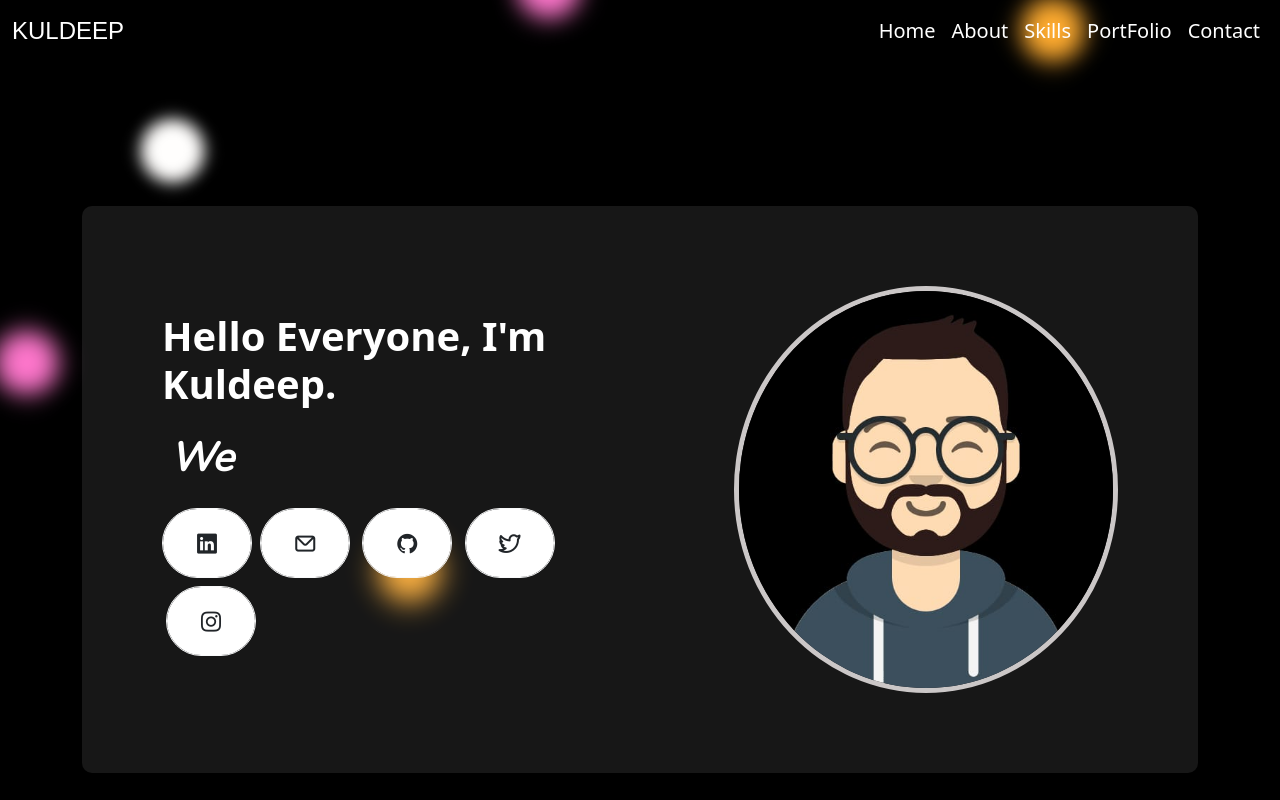
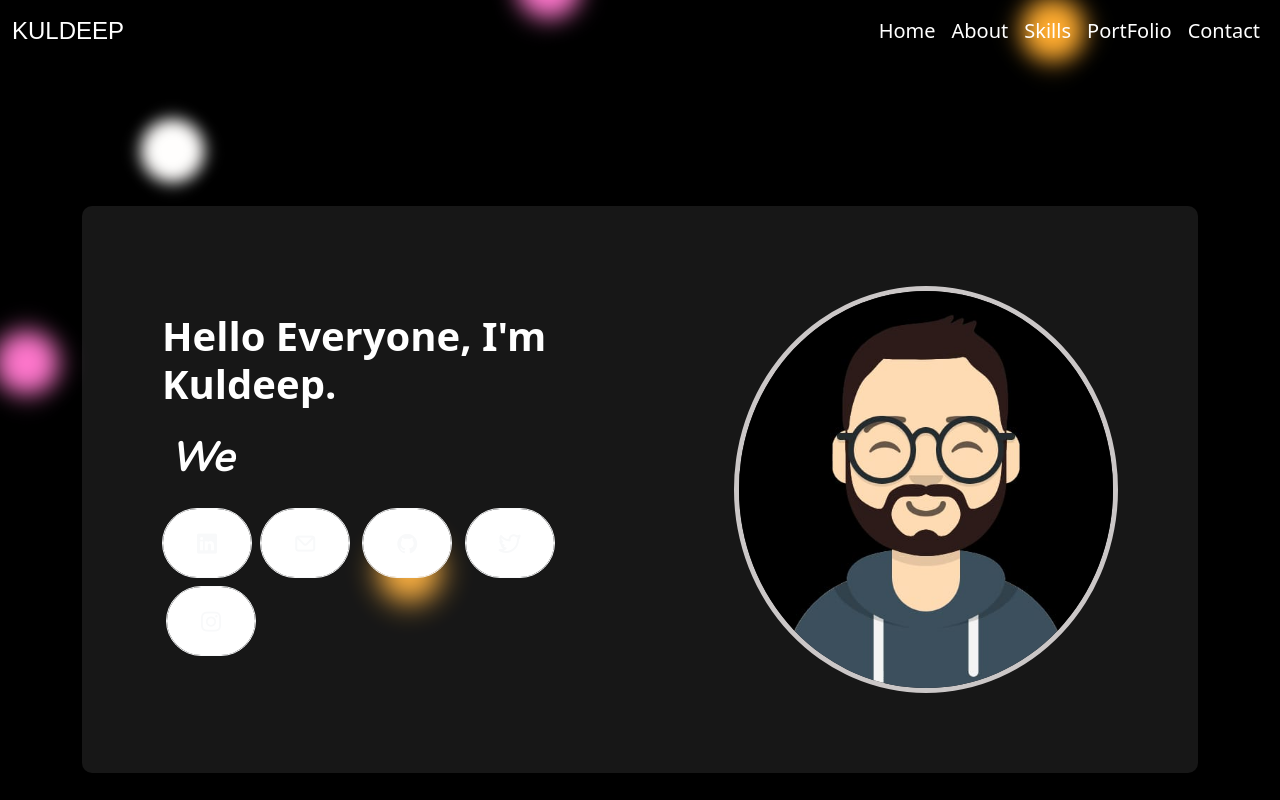
Before and after one commit to neokd/neokd.github.io, a plain HTML site: page index.html in a window 1280 px wide. Shown: the top 800 px of the page. Drawn offline with nearby package versions, Linux system fonts and the light colour scheme; some packages are replaced by stand-ins of ours; no server answers; a script that the page names is missing; a web font is replaced by a local one.

Commit message:
README Added

```diff
--- a/index.html
+++ b/index.html
@@ -20,7 +20,8 @@
   <link rel="icon" href="/img/nk.jpg">
   <link rel="stylesheet" href="https://unicons.iconscout.com/release/v4.0.0/css/line.css">
 
-  <!-- Global site tag (gtag.js) - Google Analytics -->
+  <!-- Google Analytics -->
+
   <script async src="https://www.googletagmanager.com/gtag/js?id=G-1BR7HYBQY5"></script>
   <script>
     window.dataLayer = window.dataLayer || [];
@@ -89,20 +90,20 @@
             <div class="socials pt-5 mb-4">
               <a class="btn btn-outline-light btn-floating " target="_blank"
                 href="https://www.linkedin.com/in/kuldeep-l-688500214/" role="button">
-                <i class="uil fs-4 uil-linkedin text-dark"></i>
+                <i class="uil fs-4 uil-linkedin"></i>
               </a>
 
               <a class="btn btn-outline-light btn-floating m-1" target="_blank" href="mailto:kuldeepcse2020@gmail.com"
-                role="button"><i class="uil uil-envelope fs-4 text-dark"></i></a>
+                role="button"><i class="uil uil-envelope fs-4"></i></a>
 
               <a class="btn btn-outline-light btn-floating m-1" target="_blank" href="https://github.com/neokd"
-                role="button"><i class="uil uil-github fs-4 text-dark"></i></a>
+                role="button"><i class="uil uil-github fs-4"></i></a>
 
               <a class="btn btn-outline-light btn-floating m-1" target="_blank" href="https://twitter.com/neoprime_20"
-                role="button"><i class="uil uil-twitter-alt fs-4 text-dark"></i></a>
+                role="button"><i class="uil uil-twitter-alt fs-4"></i></a>
 
               <a class="btn btn-outline-light btn-floating m-1" target="_blank" href="https://www.instagram.com/neokd_/"
-                role="button"><i class="uil uil-instagram fs-4 text-dark"></i></a>
+                role="button"><i class="uil uil-instagram fs-4"></i></a>
             </div>
           </div>
         </div>
```
Also changed, not shown: 1 other file.
